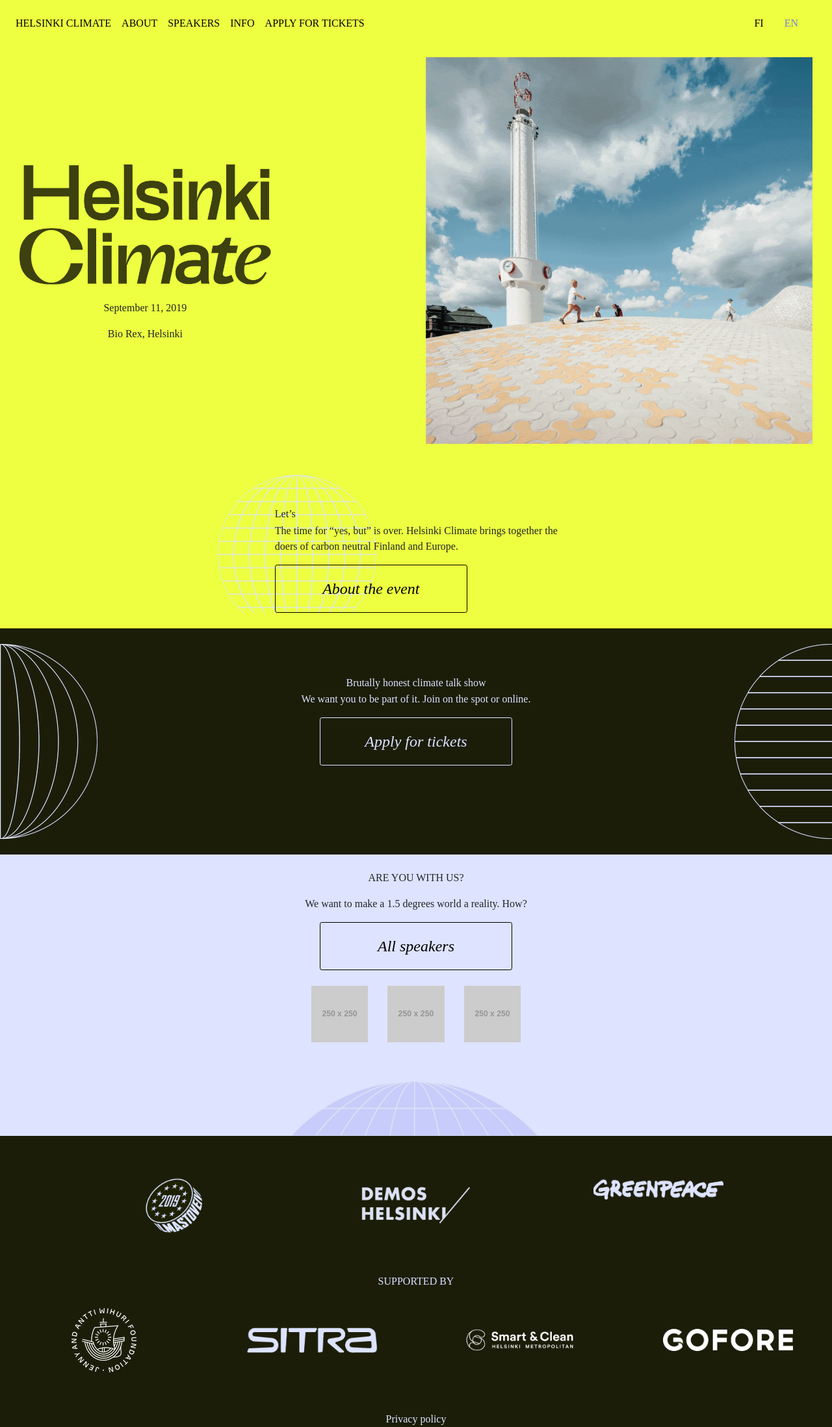
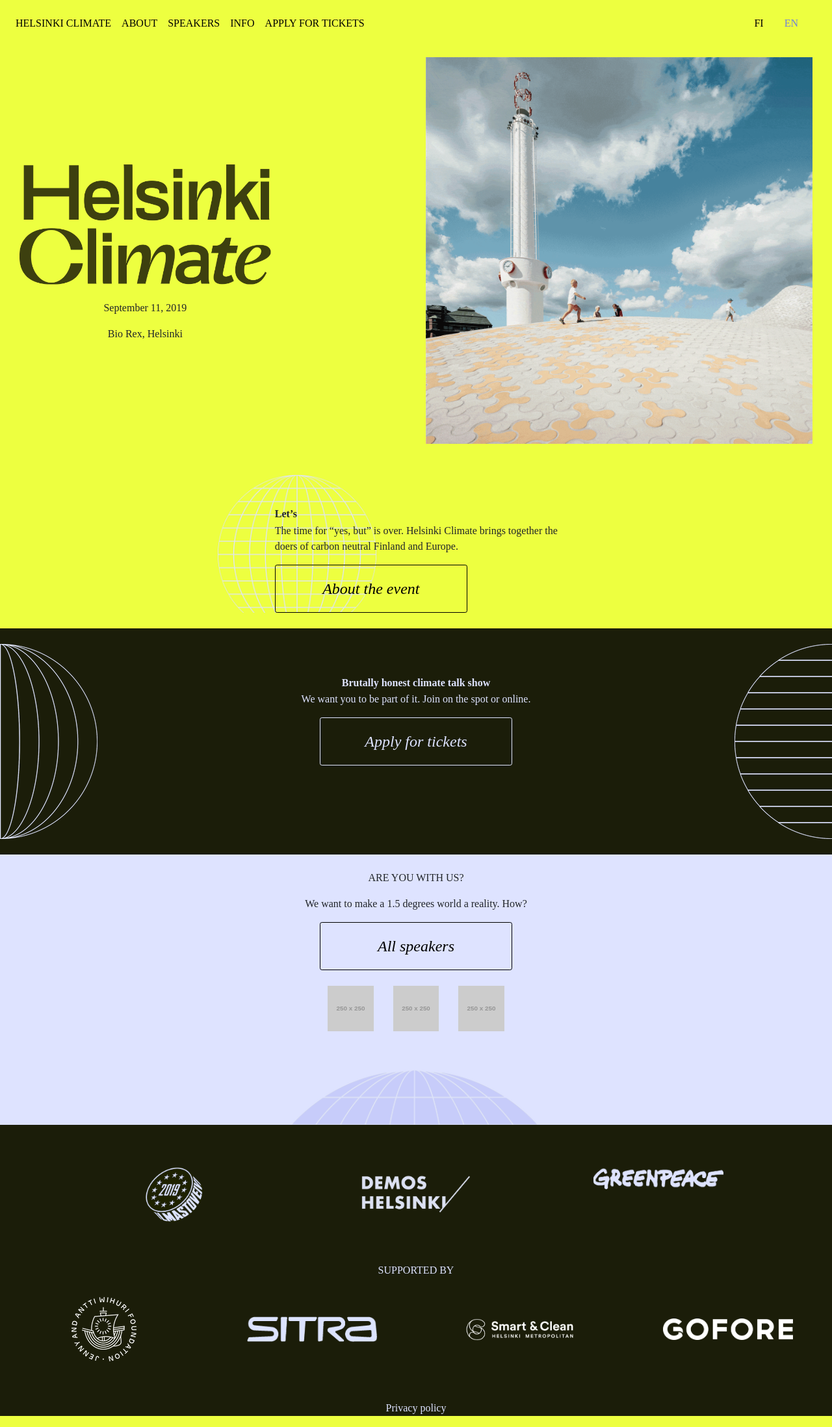
Before and after one commit to ilmastoveivi/helsinkiclimate-v2, a Jekyll site: the page built from index.md, in a window 1280 px wide. Shown: the whole page at 65% size. Built offline with Jekyll 4.4.1, drawn with Linux system fonts in a browser that asks for light colours; some web fonts are replaced.

Commit message:
Font changes

```diff
--- a/css/style.scss
+++ b/css/style.scss
@@ -14,8 +14,9 @@
 $yellowish-color: #edff40;
 $light-blue-color: #dee3ff;
 $dark-gray-color :#1b1d09;
-$body-font: "titling-gothic-normal";
 $body-font: "titling-gothic-fb";
+$secondary-font: "adobe-caslon-pro";
+
 
 html {
   -webkit-box-sizing: border-box;
@@ -37,7 +38,14 @@
   overflow-x: hidden;
   font-family: $body-font;
   font-style: normal;
-  font-weight: 100;
+  font-weight: 300;
+  h1, h2 {
+    font-weight: 500;
+  }
+  nav {
+    font-weight: 500;
+  }
+
 }
 
 .btn-xl {
@@ -46,7 +54,7 @@
   color: $accent-color;
   border-color: $accent-color;
   border-radius: 0.2rem;
-  font-family: "adobe-caslon-pro";
+  font-family: $secondary-font;
   font-style: italic;
   line-height: 3.75rem;
   padding-left: 3rem;
@@ -62,7 +70,7 @@
 }
 
 .intro-heading {
-  font-family: "adobe-caslon-pro";
+  font-family: $secondary-font;
   font-size: 3.3vw;
   line-height: 3.75rem;
   margin-top: 1em;
@@ -101,9 +109,13 @@
 
 /* Italic text between the intro-lead-in */
 i {
-  font-family: "adobe-caslon-pro";
+  font-family: $secondary-font;
   font-weight: bold;
   text-transform: lowercase;
+}
+
+strong {
+  font-weight: bold;
 }
 
 section {
@@ -146,7 +158,8 @@
   border-left-style: solid;
   margin-left: -2rem;
   padding-left: 2rem;
-  font-size: 2rem;
+  font-family: $secondary-font;
+  font-size: 1.5rem;
   font-style: italic;
   font-weight: bold;
 }
@@ -170,7 +183,7 @@
 
 .hero-text {
   color: $accent-color;
-  font-family: "adobe-caslon-pro";
+  font-family: $secondary-font;
   font-size: 2.3vw;
 }
 
@@ -300,7 +313,7 @@
 }
 
 .content-container {
-  max-width: 800px;
+  max-width: 700px;
   margin: auto;
   padding-left: 3rem;
   padding-right: 3rem;
@@ -370,7 +383,7 @@
   max-width: 1000px;
 }
 
-#speakers h1 {
+#speakers, #about h1 {
   text-transform: uppercase;
 }
 
```
